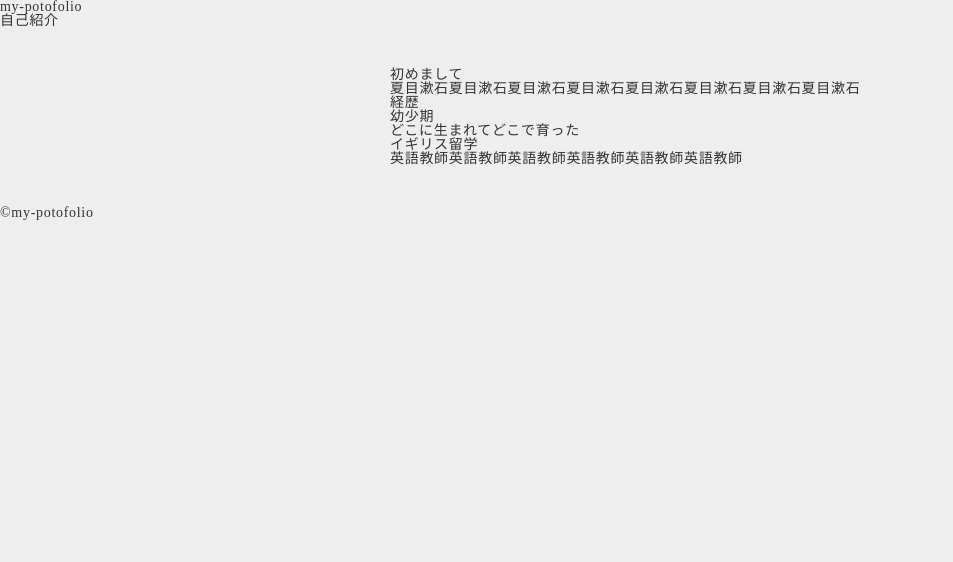
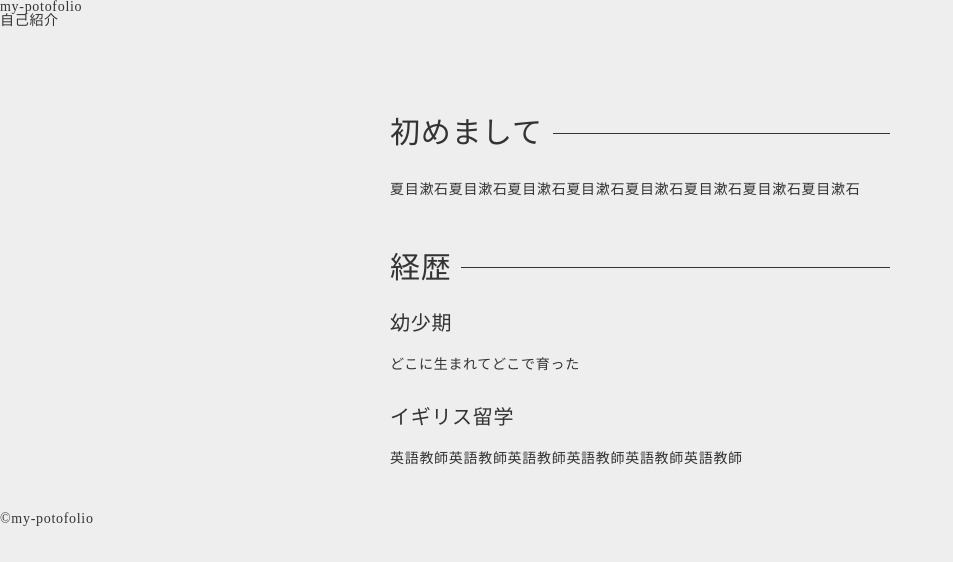
Before and after one commit to RinyuDrvo/nuxt_portfolio, a Nuxt app: page /about in a window 1280 px wide. Shown: the top 562 px of the page, without its empty margins (0-953 px from the left). Built offline with nearby package versions, Linux system fonts and the light colour scheme.

Commit message:
style index page

```diff
--- a/pages/about/index.vue
+++ b/pages/about/index.vue
@@ -17,3 +17,61 @@
     </section>
   </div>
 </template>
+
+<style lang="scss" scoped>
+@import '~assets/scss/variables';
+
+.about,
+.history {
+  h2 {
+    display: flex;
+    align-items: center;
+    margin: 50px 0 30px;
+    font-size: 30px;
+
+    &::after {
+      content: '';
+      display: block;
+      flex: 1;
+      height: 1px;
+      margin-left: 10px;
+      background-color: $color-black;
+    }
+  }
+}
+
+.article-body {
+  h3 {
+    font-size: 20px;
+    margin: 30px 0 20px;
+  }
+
+  p {
+    line-height: 1.75;
+
+    + p {
+      margin-top: 20px;
+    }
+
+    a {
+      color: $color-blue;
+    }
+  }
+
+  ul {
+    list-style: circle;
+    margin-top: 20px;
+    margin-left: 20px;
+
+    li {
+      &:nth-of-type(n + 2) {
+        margin-top: 0.5em;
+      }
+    }
+  }
+
+  img {
+    max-width: 100%;
+  }
+}
+</style>
```
